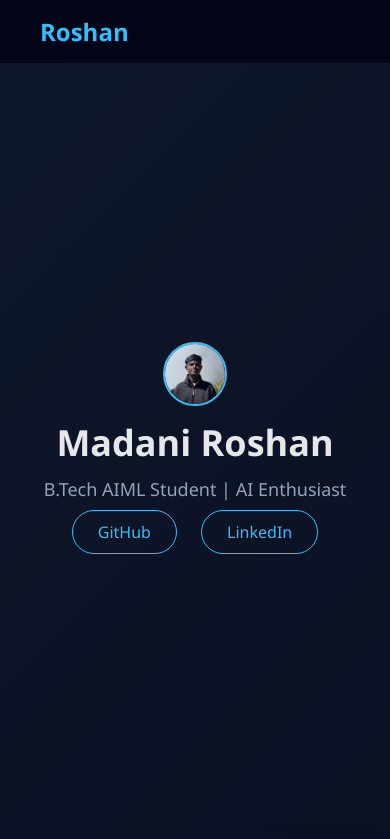
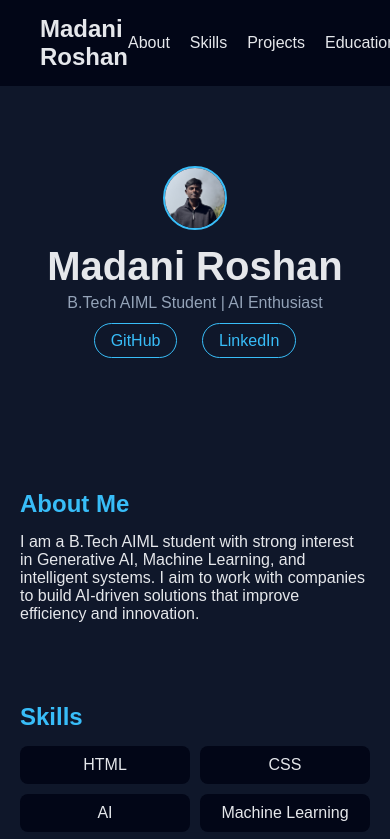
Before and after one commit to Roshan9848/Madani-s-Portfolio, a plain HTML site: page index.html in a window 390 px wide. Shown: the top 839 px of the page. Drawn offline with Linux system fonts and the light colour scheme.

Commit message:
Clean minimal portfolio with small profile photo

```diff
--- a/index.html
+++ b/index.html
@@ -9,100 +9,75 @@
 <body>
 
   <!-- Navbar -->
-  <nav class="navbar">
-    <h2 class="logo">Roshan</h2>
-    <ul class="nav-links">
+  <nav>
+    <h2>Madani Roshan</h2>
+    <ul>
       <li><a href="#about">About</a></li>
       <li><a href="#skills">Skills</a></li>
       <li><a href="#projects">Projects</a></li>
       <li><a href="#education">Education</a></li>
-      <li><a href="#contact">Contact</a></li>
     </ul>
   </nav>
 
   <!-- Hero -->
   <section class="hero">
-  <div class="profile-circle">
-    <img src="profile.jpg" alt="Madani Roshan" />
-  </div>
-
+    <img src="profile.jpg" alt="Profile" class="avatar" />
     <h1>Madani Roshan</h1>
     <p>B.Tech AIML Student | AI Enthusiast</p>
 
-  <div class="hero-links">
+    <div class="links">
       <a href="https://github.com/Roshan9848" target="_blank">GitHub</a>
       <a href="https://www.linkedin.com/in/madani-roshan-0b8a91340/" target="_blank">LinkedIn</a>
     </div>
   </section>
 
-
   <!-- About -->
-  <section id="about" class="card">
+  <section id="about" class="section">
     <h2>About Me</h2>
     <p>
-      I am a B.Tech AIML student and AI enthusiast with strong interest in
-      Generative AI, Machine Learning, and intelligent systems. I aim to join
-      companies where I can build AI-driven solutions that improve efficiency
-      and innovation.
+      I am a B.Tech AIML student with strong interest in Generative AI,
+      Machine Learning, and intelligent systems. I aim to work with companies
+      to build AI-driven solutions that improve efficiency and innovation.
     </p>
   </section>
 
   <!-- Skills -->
-  <section id="skills" class="card">
+  <section id="skills" class="section">
     <h2>Skills</h2>
-    <div class="skills-grid">
+    <div class="grid">
       <span>HTML</span>
       <span>CSS</span>
-      <span>Artificial Intelligence</span>
+      <span>AI</span>
       <span>Machine Learning</span>
       <span>Deep Learning</span>
       <span>Generative AI</span>
       <span>Git</span>
       <span>GitHub</span>
       <span>VS Code</span>
-      <span>Vercel</span>
     </div>
   </section>
 
   <!-- Projects -->
-  <section id="projects" class="card">
+  <section id="projects" class="section">
     <h2>Projects</h2>
-
-    <div class="project">
-      <h3>Fake News Detection Using ML</h3>
-      <p>Machine learning-based system to identify fake news using text analysis.</p>
-    </div>
-
-    <div class="project">
-      <h3>Farmers Cart – AI E-commerce Platform</h3>
-      <p>AI-powered e-commerce platform to support farmers.</p>
-    </div>
-
-    <div class="project">
-      <h3>AgriPrice – Crop Price Prediction</h3>
-      <p>AI model that predicts crop prices using historical data.</p>
-    </div>
+    <ul>
+      <li>Fake News Detection Using ML</li>
+      <li>Farmers Cart – AI E-commerce Platform</li>
+      <li>AgriPrice – Crop Price Prediction</li>
+    </ul>
   </section>
 
   <!-- Education -->
-  <section id="education" class="card">
+  <section id="education" class="section">
     <h2>Education</h2>
-    <p><strong>B.Tech in Artificial Intelligence & Machine Learning</strong></p>
+    <p><strong>B.Tech – AIML</strong></p>
     <p>Malla Reddy University, Hyderabad</p>
     <p>2023 – 2027</p>
     <p>CGPA: Confidential</p>
   </section>
 
-  <!-- Contact -->
-  <section id="contact" class="card">
-    <h2>Contact</h2>
-    <p>Email: roshanmadani1801@gmail.com</p>
-    <p>Phone: 9110797354</p>
-    <p>Location: Hyderabad, India</p>
-  </section>
-
   <footer>
-    <p>© 2025 Madani Roshan. All rights reserved.</p>
+    <p>© 2025 Madani Roshan</p>
   </footer>
 
 </body>
--- a/style.css
+++ b/style.css
@@ -5,282 +5,107 @@
 }
 
 body {
-  font-family: "Segoe UI", sans-serif;
-  background: linear-gradient(135deg, #0f172a, #020617);
+  font-family: Arial, sans-serif;
+  background: #0f172a;
   color: #e5e7eb;
-  scroll-behavior: smooth;
 }
 
 /* Navbar */
-.navbar {
-  position: sticky;
-  top: 0;
-  background: #020617;
+nav {
   display: flex;
   justify-content: space-between;
   align-items: center;
   padding: 15px 40px;
-  z-index: 100;
+  background: #020617;
 }
 
-.logo {
-  color: #38bdf8;
-}
-
-.nav-links {
+nav ul {
   list-style: none;
   display: flex;
   gap: 20px;
 }
 
-.nav-links a {
+nav a {
   color: #e5e7eb;
   text-decoration: none;
-  font-weight: 500;
 }
 
-.nav-links a:hover {
+nav a:hover {
   color: #38bdf8;
 }
 
 /* Hero */
 .hero {
-  height: 90vh;
-  display: flex;
-  flex-direction: column;
-  justify-content: center;
-  align-items: center;
   text-align: center;
+  padding: 80px 20px;
+}
+
+.avatar {
+  width: 64px;
+  height: 64px;
+  border-radius: 50%;
+  object-fit: cover;
+  border: 2px solid #38bdf8;
+  margin-bottom: 10px;
 }
 
 .hero h1 {
-  font-size: 48px;
+  font-size: 40px;
 }
 
 .hero p {
-  margin-top: 10px;
-  font-size: 18px;
   color: #94a3b8;
+  margin-top: 5px;
 }
 
-.hero-links {
+.links {
   margin-top: 20px;
 }
 
-.hero-links a {
-  margin: 10px;
-  padding: 10px 20px;
+.links a {
+  margin: 0 10px;
+  padding: 8px 16px;
   border: 1px solid #38bdf8;
+  border-radius: 20px;
   color: #38bdf8;
   text-decoration: none;
-  border-radius: 25px;
 }
 
-.hero-links a:hover {
+.links a:hover {
   background: #38bdf8;
   color: #020617;
 }
 
-/* Cards */
-.card {
-  max-width: 1000px;
+/* Sections */
+.section {
+  max-width: 900px;
   margin: 40px auto;
-  padding: 40px;
-  background: rgba(255, 255, 255, 0.03);
-  border-radius: 20px;
-  box-shadow: 0 10px 40px rgba(0, 0, 0, 0.4);
+  padding: 20px;
 }
 
-.card h2 {
-  margin-bottom: 20px;
+.section h2 {
   color: #38bdf8;
+  margin-bottom: 15px;
 }
 
-/* Skills */
-.skills-grid {
+/* Skills Grid */
+.grid {
   display: grid;
-  grid-template-columns: repeat(auto-fit, minmax(180px, 1fr));
-  gap: 15px;
+  grid-template-columns: repeat(auto-fit, minmax(120px, 1fr));
+  gap: 10px;
 }
 
-.skills-grid span {
+.grid span {
   background: #020617;
-  padding: 12px;
-  border-radius: 10px;
+  padding: 10px;
   text-align: center;
-  border: 1px solid #1e293b;
-}
-
-/* Projects */
-.project {
-  margin-bottom: 20px;
-}
-
-.project h3 {
-  color: #e5e7eb;
+  border-radius: 8px;
 }
 
 /* Footer */
 footer {
   text-align: center;
   padding: 20px;
+  background: #020617;
   color: #94a3b8;
 }
-
-/* Responsive */
-@media (max-width: 768px) {
-  .nav-links {
-    display: none;
-  }* {
-  margin: 0;
-  padding: 0;
-  box-sizing: border-box;
-}
-
-body {
-  font-family: "Segoe UI", sans-serif;
-  background: linear-gradient(135deg, #0f172a, #020617);
-  color: #e5e7eb;
-  scroll-behavior: smooth;
-}
-
-/* Navbar */
-.navbar {
-  position: sticky;
-  top: 0;
-  background: #020617;
-  display: flex;
-  justify-content: space-between;
-  align-items: center;
-  padding: 15px 40px;
-  z-index: 100;
-}
-
-.logo {
-  color: #38bdf8;
-}
-
-.nav-links {
-  list-style: none;
-  display: flex;
-  gap: 20px;
-}
-
-.nav-links a {
-  color: #e5e7eb;
-  text-decoration: none;
-}
-
-.nav-links a:hover {
-  color: #38bdf8;
-}
-
-/* Hero */
-/* Hero FIX */
-.hero {
-  min-height: 70vh;
-  display: flex;
-  flex-direction: column;
-  align-items: center;
-  justify-content: center;
-  text-align: center;
-  background: transparent; /* IMPORTANT */
-}
-
-/* Small clean profile photo */
-.profile-circle {
-  width: 64px;
-  height: 64px;
-  border-radius: 50%;
-  overflow: hidden;
-  border: 2px solid #38bdf8;
-  margin-bottom: 12px;
-}
-
-.profile-circle img {
-  width: 100%;
-  height: 100%;
-  object-fit: cover;
-  display: block;
-}
-
-.hero h1 {
-  font-size: 48px;
-}
-
-.hero p {
-  margin-top: 10px;
-  color: #94a3b8;
-}
-
-.hero-links {
-  margin-top: 20px;
-}
-
-.hero-links a {
-  margin: 10px;
-  padding: 10px 25px;
-  border-radius: 25px;
-  border: 1px solid #38bdf8;
-  color: #38bdf8;
-  text-decoration: none;
-}
-
-.hero-links a:hover {
-  background: #38bdf8;
-  color: #020617;
-}
-
-/* Cards */
-.card {
-  max-width: 1000px;
-  margin: 40px auto;
-  padding: 40px;
-  background: rgba(255, 255, 255, 0.04);
-  border-radius: 20px;
-  box-shadow: 0 10px 40px rgba(0, 0, 0, 0.4);
-}
-
-.card h2 {
-  color: #38bdf8;
-  margin-bottom: 20px;
-}
-
-/* Skills */
-.skills-grid {
-  display: grid;
-  grid-template-columns: repeat(auto-fit, minmax(180px, 1fr));
-  gap: 15px;
-}
-
-.skills-grid span {
-  background: #020617;
-  padding: 12px;
-  border-radius: 10px;
-  text-align: center;
-  border: 1px solid #1e293b;
-}
-
-/* Footer */
-footer {
-  text-align: center;
-  padding: 20px;
-  color: #94a3b8;
-}
-
-/* Mobile */
-@media (max-width: 768px) {
-  .nav-links {
-    display: none;
-  }
-
-  .hero h1 {
-    font-size: 36px;
-  }
-}
-
-
-  .hero h1 {
-    font-size: 36px;
-  }
-}
```
Lines whose indentation alone changed are shown as unchanged.
